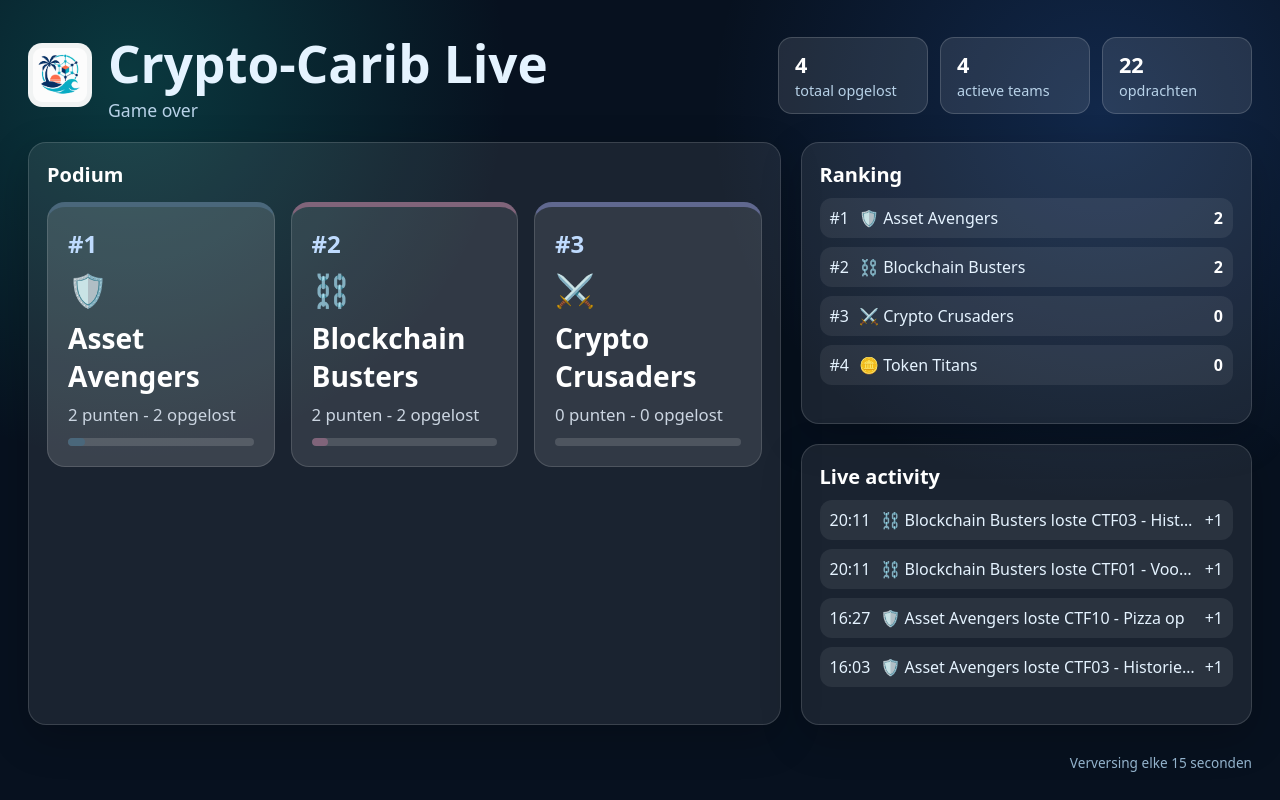
After one commit to correhen/capture, a Flask app: page /live in a window 1280 px wide. The commit adds this page. Run offline with Flask 3, Linux system fonts and the light colour scheme; data comes from the database, SQL or seed files in the repository; both versions use the stored data as it was after the commit; parts of the project's set-up code (start-up, migrations or seed data) failed here and were passed over; some libraries are stand-ins or nearby versions.

Commit message:
Add live board and workshop polish

```diff
--- a/app/server.py
+++ b/app/server.py
@@ -7,6 +7,7 @@ import secrets
 import io
 import datetime
 import hashlib
+import random
 from collections import defaultdict
 
 from flask import (
@@ -18,7 +19,7 @@ from flask_limiter.util import get_remote_address
 
 from database import db
 from models import sha256_hex, DIFFICULTY_POINTS, flag_hash_candidates
-from challenges import ch
+from challenges import ch, find_challenge, slugify
 
 # =========================
 # Config
@@ -168,11 +169,17 @@ def current_team_status():
             "SELECT COUNT(*) AS c FROM solves WHERE team_id=?",
             (team["id"],)
         ).fetchone()["c"]
+        active_challenges = conn.execute(
+            "SELECT COUNT(*) AS c FROM challenges WHERE is_active=1"
+        ).fetchone()["c"]
+    progress_pct = int((solved_count / active_challenges) * 100) if active_challenges else 0
     return {
         "id": team["id"],
         "name": team["name"],
         "score": team["score"],
         "solved_count": solved_count,
+        "active_challenge_count": active_challenges,
+        "progress_pct": progress_pct,
         "color": team_color(team["name"]),
         "icon": team_icon(team["name"]),
     }
@@ -204,6 +211,78 @@ def get_ctf_end_iso() -> str:
     with db() as conn:
         row = conn.execute("SELECT value FROM settings WHERE key='ctf_end_iso'").fetchone()
     return (row["value"] if row else None) or CTF_END_ISO
+
+def _active_challenge_count(conn) -> int:
+    return conn.execute("SELECT COUNT(*) AS c FROM challenges WHERE is_active=1").fetchone()["c"]
+
+def _recent_solve_feed(conn, limit: int = 10):
+    rows = conn.execute("""
+        SELECT
+          strftime('%H:%M', s.solved_at) AS t,
+          t.name AS team,
+          c.title AS title,
+          c.points AS points
+        FROM solves s
+        JOIN teams t ON t.id = s.team_id
+        JOIN challenges c ON c.id = s.challenge_id
+        ORDER BY s.solved_at DESC
+        LIMIT ?
+    """, (limit,)).fetchall()
+    return [
+        {
+            "time": r["t"],
+            "team": r["team"],
+            "icon": team_icon(r["team"]),
+            "color": team_color(r["team"]),
+            "title": r["title"],
+            "points": r["points"],
+            "text": f"{team_icon(r['team'])} {r['team']} loste {r['title']} op",
+        }
+        for r in rows
+    ]
+
+def leaderboard_snapshot():
+    with db() as conn:
+        teams_full = conn.execute("""
+            SELECT id, name, score, logo
+            FROM teams
+            ORDER BY score DESC, name ASC
+        """).fetchall()
+        solves = conn.execute("""
+            SELECT team_id, COUNT(*) AS c
+            FROM solves
+            GROUP BY team_id
+        """).fetchall()
+        active_challenges = _active_challenge_count(conn)
+        total_solves = conn.execute("SELECT COUNT(*) AS c FROM solves").fetchone()["c"]
+        active_teams = conn.execute("SELECT COUNT(*) AS c FROM teams").fetchone()["c"]
+        recent_solves = _recent_solve_feed(conn, 12)
+
+    scount = {r["team_id"]: r["c"] for r in solves if r["team_id"] is not None}
+    ranking = []
+    for t in teams_full:
+        solves_count = scount.get(t["id"], 0)
+        ranking.append({
+            "id": t["id"],
+            "name": t["name"],
+            "score": t["score"],
+            "logo": t["logo"],
+            "solves": solves_count,
+            "color": team_color(t["name"]),
+            "icon": team_icon(t["name"]),
+            "progress_pct": int((solves_count / active_challenges) * 100) if active_challenges else 0,
+        })
+
+    return {
+        "teams": teams_full,
+        "ranking": ranking,
+        "scount": scount,
+        "podium": ranking[:3],
+        "active_challenges": active_challenges,
+        "total_solves": total_solves,
+        "active_teams": active_teams,
+        "recent_solves": recent_solves,
+    }
 
 
 @app.context_processor
@@ -257,6 +336,41 @@ def home():
 def logout():
     session.pop("team_token", None)
     return redirect(url_for("home", logged_out="1"))
+
+@app.get("/random-challenge")
+def random_challenge():
+    team = current_team()
+    if not team:
+        return redirect(url_for("home", login_required="challenges"))
+
+    with db() as conn:
+        solved = {
+            r["challenge_id"]
+            for r in conn.execute(
+                "SELECT challenge_id FROM solves WHERE team_id=?",
+                (team["id"],)
+            ).fetchall()
+        }
+        rows = conn.execute("""
+            SELECT id, title
+            FROM challenges
+            WHERE is_active=1
+            ORDER BY id ASC
+        """).fetchall()
+
+    remaining = []
+    for row in rows:
+        if row["id"] in solved:
+            continue
+        slug = slugify(row["title"])
+        if find_challenge(row["title"]) or find_challenge(slug):
+            remaining.append({"id": row["id"], "title": row["title"], "slug": slug})
+
+    if not remaining:
+        return render_template("random_done.html", theme=get_theme()), 200
+
+    chosen = random.choice(remaining)
+    return redirect(url_for("ch.challenge_detail", cid=chosen["slug"]))
 
 @app.post("/join")
 @limiter.limit("30 per hour")
@@ -361,31 +475,22 @@ def api_submit():
 @app.get("/scoreboard")
 @limiter.limit("120 per hour")
 def scoreboard():
-    with db() as conn:
-        teams_full = conn.execute("""
-            SELECT id, name, score, logo
-            FROM teams
-            ORDER BY score DESC, name ASC
-        """).fetchall()
-        solves = conn.execute("""
-            SELECT team_id, COUNT(*) AS c
-            FROM solves
-            GROUP BY team_id
-        """).fetchall()
+    board = leaderboard_snapshot()
+    return render_template(
+        "scoreboard.html",
+        teams=board["teams"],
+        scount=board["scount"],
+        podium=board["podium"],
+        active_challenges=board["active_challenges"],
+        recent_solves=board["recent_solves"],
+        theme=get_theme(),
+    )
 
-    scount = {r["team_id"]: r["c"] for r in solves if r["team_id"] is not None}
-    podium = [
-        {
-            "id": t["id"],
-            "name": t["name"],
-            "score": t["score"],
-            "solves": scount.get(t["id"], 0),
-            "color": team_color(t["name"]),
-            "icon": team_icon(t["name"]),
-        }
-        for t in teams_full[:3]
-    ]
-    return render_template("scoreboard.html", teams=teams_full, scount=scount, podium=podium, theme=get_theme())
+@app.get("/live")
+@limiter.limit("120 per hour")
+def live_board():
+    board = leaderboard_snapshot()
+    return render_template("live.html", **board, theme=get_theme())
 
 @app.get("/scoreboard/islands")
 def scoreboard_islands():
@@ -422,7 +527,7 @@ def api_ticker():
             LIMIT 10
         """).fetchall()
 
-    items = [f"{r['t']} - {team_icon(r['team'])} {r['team']} solved \"{r['title']}\" (+{r['points']})" for r in rows]
+    items = [f"{r['t']} - {team_icon(r['team'])} {r['team']} loste {r['title']} op (+{r['points']})" for r in rows]
     return no_store(jsonify({"items": items}))
 
 @app.get("/api/scoreboard")
--- /dev/null
+++ b/app/templates/live.html
@@ -0,0 +1,140 @@
+<!DOCTYPE html>
+<html lang="nl">
+<head>
+  <meta charset="UTF-8">
+  <meta name="viewport" content="width=device-width, initial-scale=1.0">
+  <meta http-equiv="refresh" content="15">
+  <title>Crypto-Carib Live</title>
+  <style>
+    :root{
+      --c1: {{ theme.c1|default('#037e8d') }};
+      --c2: {{ theme.c2|default('#f3b118') }};
+      --nav: linear-gradient(135deg, {{ theme.c1|default('#037e8d') }}, {{ theme.c2|default('#f3b118') }});
+    }
+    *{box-sizing:border-box}
+    body{margin:0;min-height:100vh;font-family:system-ui,sans-serif;background:#07111f;color:#e5f3ff;}
+    .page{min-height:100vh;padding:28px;display:grid;grid-template-rows:auto 1fr;gap:20px;background:
+      radial-gradient(circle at 10% 10%, rgba(20,184,166,.24), transparent 28%),
+      radial-gradient(circle at 86% 14%, rgba(59,130,246,.20), transparent 30%),
+      #07111f;}
+    .top{display:grid;grid-template-columns:1fr auto;gap:18px;align-items:center;}
+    .brand{display:flex;align-items:center;gap:16px;}
+    .brand img{width:64px;height:64px;object-fit:contain;border-radius:14px;background:rgba(255,255,255,.94);padding:5px;}
+    h1{font-size:clamp(2rem,4vw,4rem);margin:0;letter-spacing:0;}
+    .status{display:flex;gap:12px;flex-wrap:wrap;justify-content:flex-end;}
+    .stat{background:rgba(255,255,255,.10);border:1px solid rgba(255,255,255,.16);border-radius:14px;padding:12px 16px;min-width:150px;}
+    .stat b{display:block;font-size:1.35rem;color:#fff;}
+    .stat span{color:#b8d2e8;font-size:.9rem;}
+    .board{display:grid;grid-template-columns:minmax(0,1.25fr) minmax(320px,.75fr);gap:20px;min-height:0;}
+    .panel{background:rgba(255,255,255,.08);border:1px solid rgba(255,255,255,.14);border-radius:18px;padding:18px;box-shadow:0 14px 40px rgba(0,0,0,.22);}
+    .podium{display:grid;grid-template-columns:repeat(3,minmax(0,1fr));gap:16px;align-items:end;margin-top:14px;}
+    .podium-card{background:rgba(255,255,255,.10);border:1px solid rgba(255,255,255,.14);border-top:5px solid var(--team-color,var(--c2));border-radius:18px;padding:20px;min-height:190px;display:grid;align-content:center;gap:8px;}
+    .podium-card.first{min-height:245px;background:rgba(255,255,255,.14);}
+    .rank{font-size:1.5rem;color:#bfdbfe;font-weight:900;}
+    .team-icon{font-size:2rem;}
+    .team-name{font-size:clamp(1.25rem,2.2vw,2rem);font-weight:900;color:#fff;overflow-wrap:anywhere;}
+    .team-meta{color:#cbd5e1;font-size:1.05rem;}
+    .progress{height:8px;background:rgba(255,255,255,.14);border-radius:999px;overflow:hidden;margin-top:4px;}
+    .progress span{display:block;height:100%;background:var(--team-color,var(--c2));border-radius:999px;}
+    .side{display:grid;grid-template-rows:minmax(0,1fr) minmax(0,1fr);gap:20px;min-height:0;}
+    .ranking,.feed{display:grid;gap:9px;align-content:start;overflow:hidden;}
+    h2{margin:0 0 10px;font-size:1.25rem;color:#fff;}
+    .row,.feed-item{display:grid;grid-template-columns:auto 1fr auto;gap:10px;align-items:center;padding:9px 10px;border-radius:12px;background:rgba(255,255,255,.07);}
+    .row-name,.feed-text{overflow:hidden;text-overflow:ellipsis;white-space:nowrap;}
+    .row-score{font-weight:800;color:#fff;}
+    .empty{color:#bdd7ee;background:rgba(255,255,255,.07);border-radius:12px;padding:14px;}
+    .footer{font-size:.85rem;color:#93b3cc;text-align:right;margin-top:8px;}
+    @media (max-width:900px){.top,.board{grid-template-columns:1fr}.podium{grid-template-columns:1fr}.side{grid-template-rows:auto}.page{padding:16px}.status{justify-content:flex-start;}}
+  </style>
+</head>
+<body>
+  <main class="page">
+    <header class="top">
+      <div class="brand">
+        <img src="/static/img/crypto-carib-logo.png" alt="Crypto-Carib">
+        <div>
+          <h1>Crypto-Carib Live</h1>
+          <div id="live-countdown" style="color:#b8d2e8;font-size:1.1rem;">Live scoreboard</div>
+        </div>
+      </div>
+      <section class="status" aria-label="Game status">
+        <div class="stat"><b>{{ total_solves }}</b><span>totaal opgelost</span></div>
+        <div class="stat"><b>{{ active_teams }}</b><span>actieve teams</span></div>
+        <div class="stat"><b>{{ active_challenges }}</b><span>opdrachten</span></div>
+      </section>
+    </header>
+
+    <section class="board">
+      <div class="panel">
+        <h2>Podium</h2>
+        {% if podium %}
+          <div class="podium">
+            {% for p in podium %}
+              <article class="podium-card {% if loop.index == 1 %}first{% endif %}" style="--team-color:{{ p.color }}">
+                <div class="rank">#{{ loop.index }}</div>
+                <div class="team-icon">{{ p.icon }}</div>
+                <div class="team-name">{{ p.name }}</div>
+                <div class="team-meta">{{ p.score }} punten - {{ p.solves }} opgelost</div>
+                <div class="progress" aria-hidden="true"><span style="width:{{ p.progress_pct }}%"></span></div>
+              </article>
+            {% endfor %}
+          </div>
+        {% else %}
+          <div class="empty">Nog geen teams op het podium.</div>
+        {% endif %}
+      </div>
+
+      <aside class="side">
+        <section class="panel">
+          <h2>Ranking</h2>
+          <div class="ranking">
+            {% for t in ranking %}
+              <div class="row" style="--team-color:{{ t.color }}">
+                <span>#{{ loop.index }}</span>
+                <span class="row-name"><span style="color:{{ t.color }}">{{ t.icon }}</span> {{ t.name }}</span>
+                <span class="row-score">{{ t.score }}</span>
+              </div>
+            {% else %}
+              <div class="empty">Nog geen teams.</div>
+            {% endfor %}
+          </div>
+        </section>
+        <section class="panel">
+          <h2>Live activity</h2>
+          <div class="feed">
+            {% for item in recent_solves %}
+              <div class="feed-item">
+                <span>{{ item.time }}</span>
+                <span class="feed-text"><span style="color:{{ item.color }}">{{ item.icon }}</span> {{ item.team }} loste {{ item.title }} op</span>
+                <span>+{{ item.points }}</span>
+              </div>
+            {% else %}
+              <div class="empty">Nog geen solves... de teams zijn aan het puzzelen.</div>
+            {% endfor %}
+          </div>
+        </section>
+      </aside>
+    </section>
+    <div class="footer">Verversing elke 15 seconden</div>
+  </main>
+
+  <script>
+    const end = new Date("{{ CTF_END_ISO|default('2025-09-30T20:00:00Z') }}").getTime();
+    const el = document.getElementById("live-countdown");
+    function tick(){
+      if (!el || Number.isNaN(end)) return;
+      const diff = end - Date.now();
+      if (diff <= 0) {
+        el.textContent = "Game over";
+        return;
+      }
+      const h = Math.floor(diff / (1000*60*60));
+      const m = Math.floor((diff % (1000*60*60)) / (1000*60));
+      const s = Math.floor((diff % (1000*60)) / 1000);
+      el.textContent = `Eindigt over ${h}u ${m}m ${s}s`;
+    }
+    tick();
+    setInterval(tick, 1000);
+  </script>
+</body>
+</html>
```
Also changed, not shown: app/challenges.py (+7 -0 lines), app/templates/base.html (+8 -13 lines), app/templates/challenge_detail.html (+19 -2 lines), app/templates/challenges.html (+53 -13 lines), app/templates/home.html (+15 -9 lines), app/templates/random_done.html (added, +14 -0 lines), app/templates/scoreboard.html (+33 -62 lines), tests/test_route_protection.py (+50 -0 lines), app/data/ctf.sqlite.
